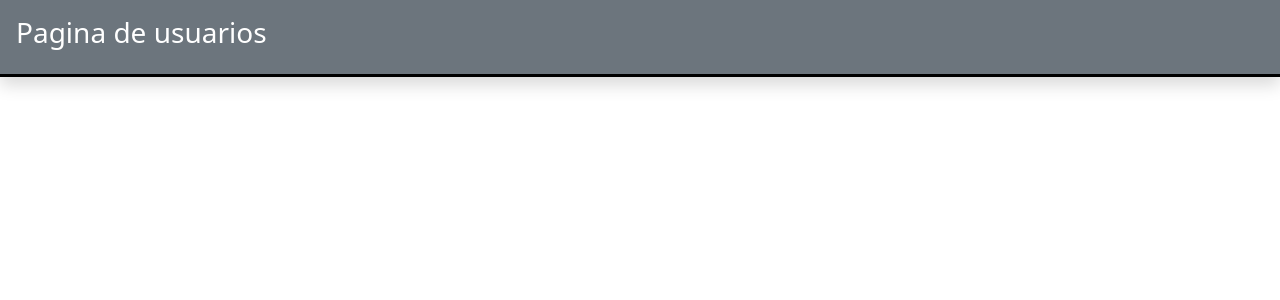
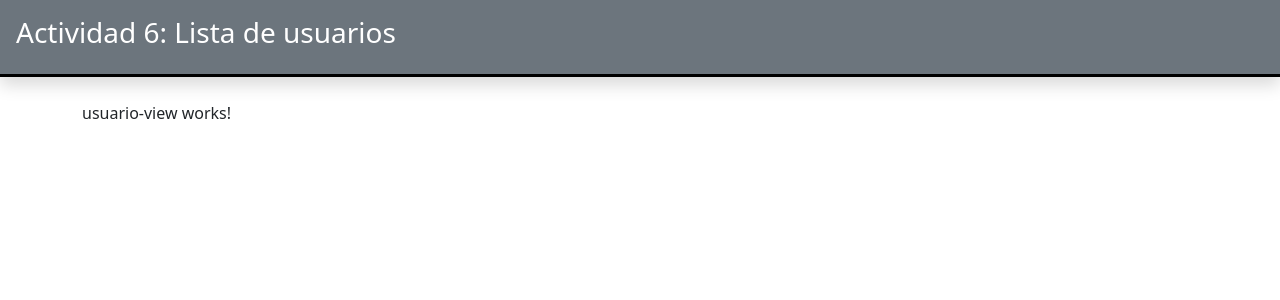
Before and after one commit to Pedro13300/Actividad_6, an Angular app in the folder usuarios_Unir6/: page /usuarios/1 in a window 1280 px wide. Before the commit this address led to /. Shown: the top 300 px of the page. Built offline with nearby package versions, Linux system fonts and the light colour scheme.

Commit message:
modificaciones

```diff
--- a/usuarios_Unir6/src/app/app.component.html
+++ b/usuarios_Unir6/src/app/app.component.html
@@ -1,8 +1,8 @@
 <header class="bg-secondary p-3 border-3 border-bottom border-black shadow ">
-  <h1 class="h3 text-white">Pagina de usuarios</h1>
+  <h1 class="h3 text-white">Actividad 6: Lista de usuarios</h1>
 </header>
-<main>
+<main class="mt-4">
   <div class="container">
-    <router-outlet />
+    <router-outlet></router-outlet>
   </div>
 </main>
--- a/usuarios_Unir6/src/app/app.config.ts
+++ b/usuarios_Unir6/src/app/app.config.ts
@@ -7,6 +7,6 @@ import { provideHttpClient } from '@angular/common/http';
 export const appConfig: ApplicationConfig = {
   providers: [
     provideRouter(routes),
-    provideHttpClient(),
+    provideHttpClient()
   ]
 };
--- a/usuarios_Unir6/src/app/componets/usuario-card/usuario-card.component.html
+++ b/usuarios_Unir6/src/app/componets/usuario-card/usuario-card.component.html
@@ -8,6 +8,7 @@
           <h5 class="card-title">{{miUsuario.first_name}}</h5>
           <p class="card-text">{{miUsuario.last_name}}</p>
           <p class="card-text"><small class="text-body-secondary">{{miUsuario.email}}</small></p>
+          <a [routerLink]="['/usuario', miUsuario.id]" class="btn btn-secondary">Más información</a>
         </div>
       </div>
     </div>
--- a/usuarios_Unir6/src/app/interfaces/iusuario.interface.ts
+++ b/usuarios_Unir6/src/app/interfaces/iusuario.interface.ts
@@ -1,5 +1,6 @@
 export interface IUsuario {
-    id: number,
+    _id?: string,
+    id?: number,
     first_name: string,
     last_name: string,
     username: string,
--- a/usuarios_Unir6/src/app/pages/usuarios-list/usuarios-list.component.ts
+++ b/usuarios_Unir6/src/app/pages/usuarios-list/usuarios-list.component.ts
@@ -1,7 +1,7 @@
 import { Component, inject } from '@angular/core';
-import { UsuariosService } from '../../service/usuarios.service';
 import { IUsuario } from '../../interfaces/iusuario.interface';
 import { UsuarioCardComponent } from '../../componets/usuario-card/usuario-card.component';
+import { UsuariosService } from '../../service/usuarios.service';
 
 @Component({
   selector: 'app-usuarios-list',
@@ -15,6 +15,10 @@ export class UsuariosListComponent {
   arrUsuarios: IUsuario[] = [];
 
   ngOnInit(): void {
+    this.usuariosService.getAll().subscribe((data: IUsuario[]) => {
+      this.arrUsuarios = data;
+    });
 
   }
+
 }
--- a/usuarios_Unir6/src/app/service/usuarios.service.ts
+++ b/usuarios_Unir6/src/app/service/usuarios.service.ts
@@ -1,6 +1,6 @@
 import { HttpClient } from '@angular/common/http';
-import { Inject, Injectable } from '@angular/core';
-import { lastValueFrom } from 'rxjs';
+import { Injectable, inject } from '@angular/core';
+import { Observable, lastValueFrom } from 'rxjs';
 import { IUsuario } from '../interfaces/iusuario.interface';
 
 @Injectable({
@@ -8,11 +8,16 @@ import { IUsuario } from '../interfaces/iusuario.interface';
 
 })
 export class UsuariosService {
-  httpClient = Inject(HttpClient);
-  baseUrl = 'https://peticiones.online/api/users';
+  httpClient = inject(HttpClient)
+  baseUrl = 'https://peticiones.online/api/users'
+
+  getAll(): Observable<IUsuario[]> {
+    return this.httpClient.get<IUsuario[]>(this.baseUrl)
+  }
+
+  getAllPromises(): Promise<IUsuario[]> {
+    return lastValueFrom(this.httpClient.get<IUsuario[]>(this.baseUrl))
+  }
 
 
-  getAllPromises(): Promise<IUsuario[]> {
-    return lastValueFrom(this.httpClient.get<IUsuario[]>(this.baseUrl));
-  }
 }
```
Also changed, not shown: usuarios_Unir6/src/app/app.routes.ts (+22 -2 lines), usuarios_Unir6/src/app/pages/usuarios-list/usuarios-list.component.html (line endings or trailing spaces).
